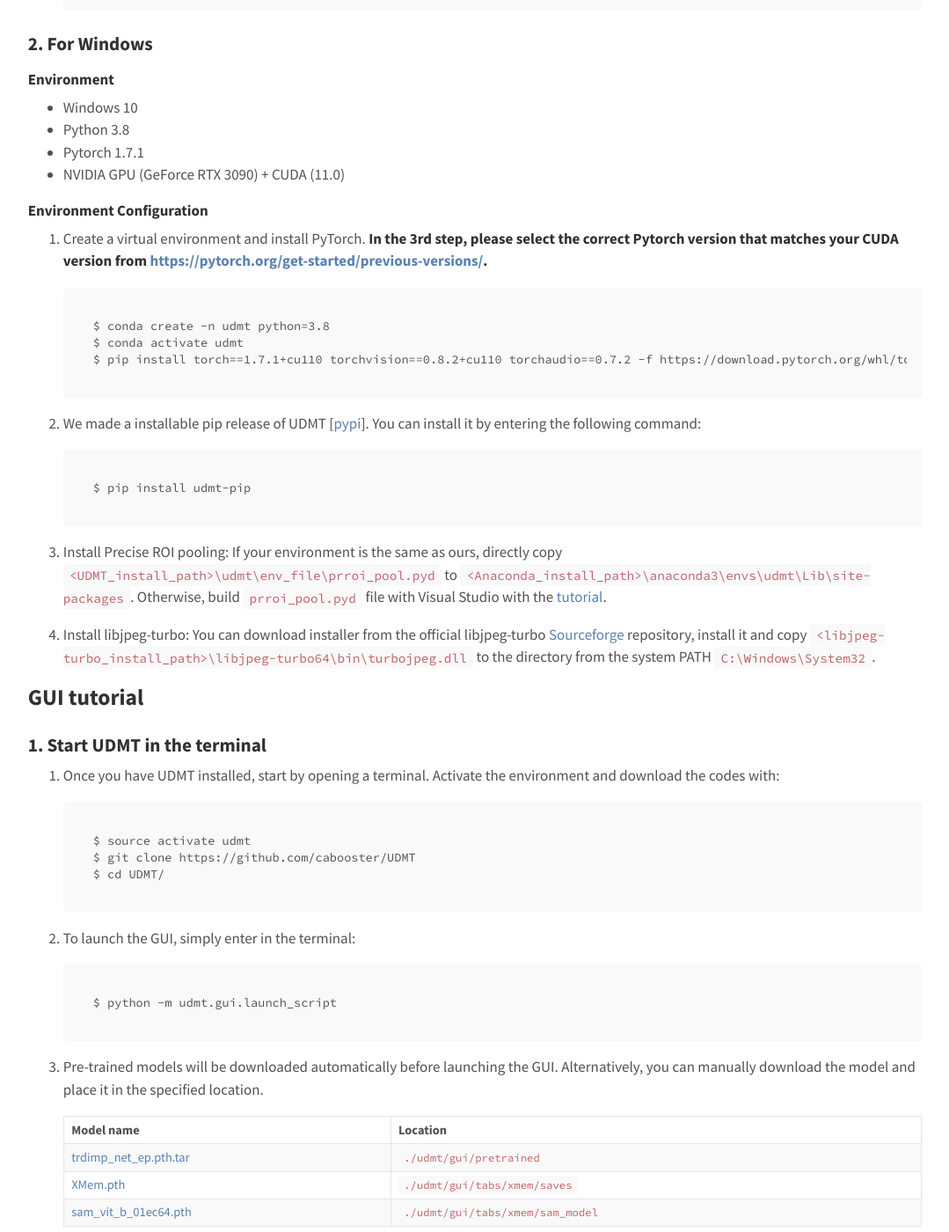
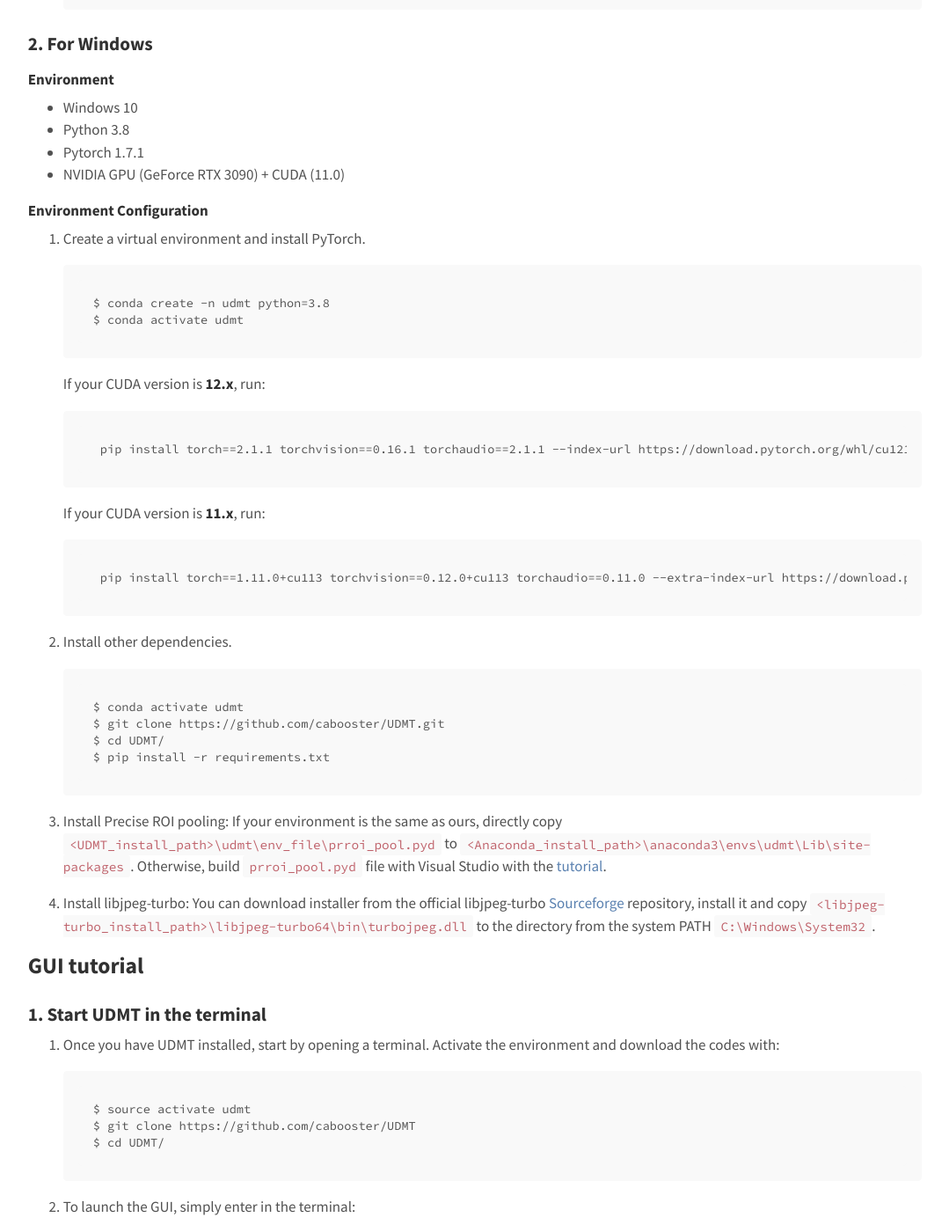
Before and after one commit to cabooster/UDMT, a Jekyll site: the page built from Tutorial.md, in a window 1280 px wide and 1400 px high, scrolled down 1194 px. Shown: the whole window at 88% size, without its empty margins (100-1179 px from the left). Built offline with Jekyll 4.4.1, drawn with Linux system fonts in a browser that asks for light colours.

Commit message:
Update Tutorial.md

````diff
--- a/Tutorial.md
+++ b/Tutorial.md
@@ -53,18 +53,27 @@
 
 #### Environment Configuration
 
-1. Create a virtual environment and install PyTorch. **In the 3rd step, please select the correct Pytorch version that matches your CUDA version from [https://pytorch.org/get-started/previous-versions/](https://pytorch.org/get-started/previous-versions/).**
+1. Create a virtual environment and install PyTorch.
 
    ```
    $ conda create -n udmt python=3.8
    $ conda activate udmt
-   $ pip install torch==1.7.1+cu110 torchvision==0.8.2+cu110 torchaudio==0.7.2 -f https://download.pytorch.org/whl/torch_stable.html
    ```
-
-2. We made a installable pip release of UDMT [[pypi](https://pypi.org/project/udmt-pip/)]. You can install it by entering the following command:
+    If your CUDA version is **12.x**, run:
+    ```
+    pip install torch==2.1.1 torchvision==0.16.1 torchaudio==2.1.1 --index-url https://download.pytorch.org/whl/cu121
+    ```
+    If your CUDA version is **11.x**, run:
+    ```
+    pip install torch==1.11.0+cu113 torchvision==0.12.0+cu113 torchaudio==0.11.0 --extra-index-url https://download.pytorch.org/whl/cu113
+    ```
+2. Install other dependencies.
 
    ```
-   $ pip install udmt-pip
+   $ conda activate udmt
+   $ git clone https://github.com/cabooster/UDMT.git
+   $ cd UDMT/
+   $ pip install -r requirements.txt
    ```
 
 3. Install Precise ROI pooling: If your environment is the same as ours, directly copy `<UDMT_install_path>\udmt\env_file\prroi_pool.pyd` to `<Anaconda_install_path>\anaconda3\envs\udmt\Lib\site-packages`.  Otherwise, build `prroi_pool.pyd` file with Visual Studio with the [tutorial](https://github.com/visionml/pytracking/blob/master/INSTALL_win.md#build-precise-roi-pooling-with-visual-studio-optional).
````
